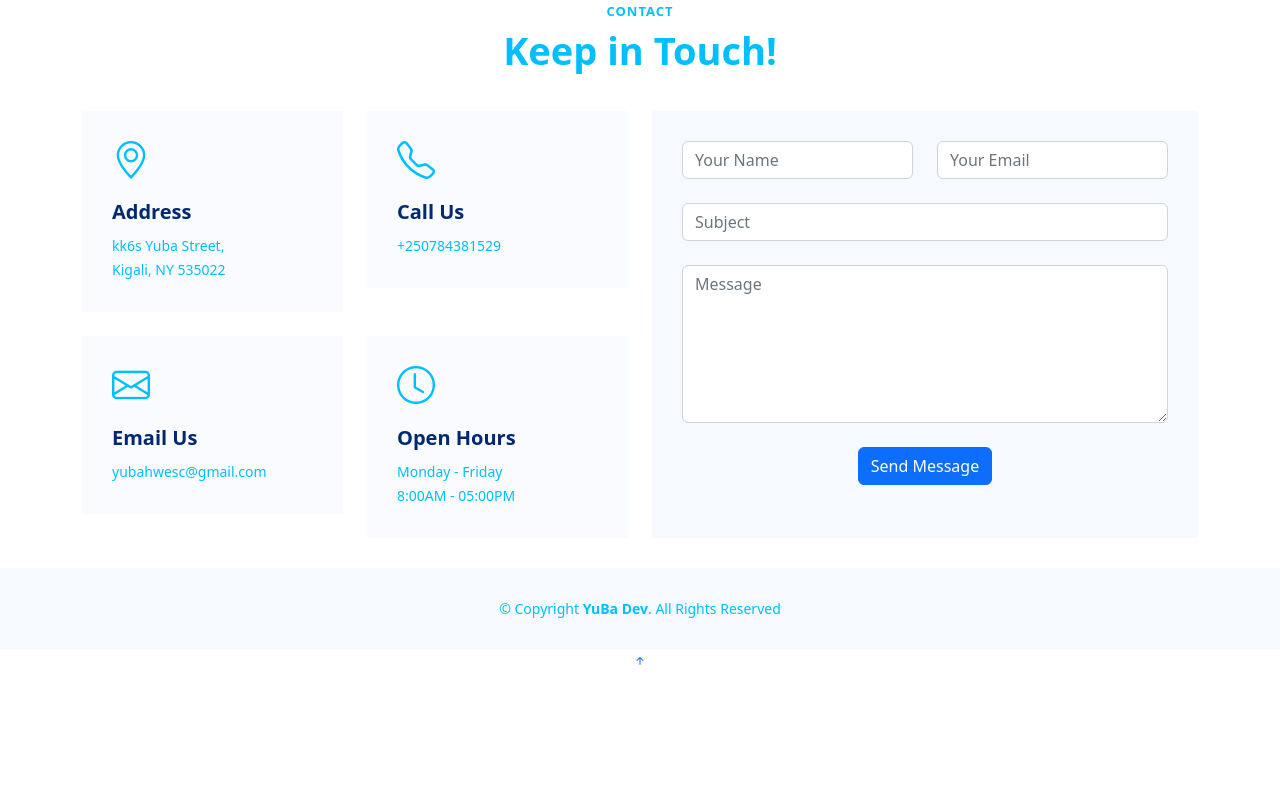
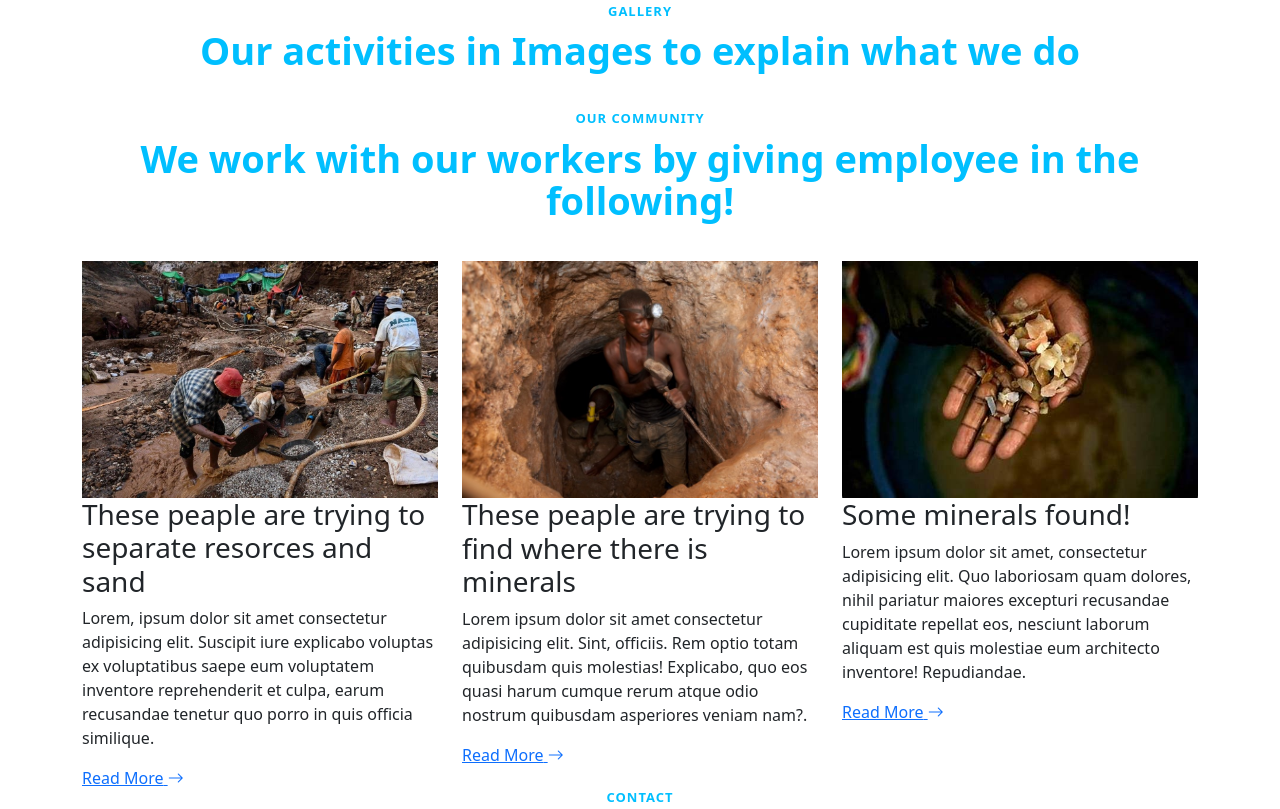
Before and after one commit to yschristian/mining_services, a plain HTML site: page index.html in a window 1280 px wide. Shown: the part 2699-3508 px from the top of the page. Before the commit the page ends 3372 px from the top, so only its background shows below. Drawn offline with nearby package versions, Linux system fonts and the light colour scheme.

Commit message:
community pages

```diff
--- a/css/index.css
+++ b/css/index.css
@@ -165,6 +165,23 @@ body{
     padding: 30px;
     height: 100%;
   }
+  .contact .contact-form input, .contact .contact-form textarea{
+    border-radius: 0;
+    box-shadow: none;
+    font-size: 14px;
+  }
+  .contact .contact-form input:focus, .contact .contact-form textarea:focus{
+    border-color: #00bfff;
+  }
+  .contact .contact-form input{
+    padding: 10px 15px;
+  }
+  .contact .contact-form textarea{
+    padding: 12px 15px;
+  }
+  .contact .contact-form button[type=submit]:hover{
+    background-color: #00bfff;
+  }
   .section-header {
     text-align: center;
     padding-bottom: 40px;
@@ -204,10 +221,11 @@ body{
   .services .service-box p{
     font-family: "Poppins SemiBold";
   }
+
+
   /* team */
   .team{
     margin-bottom: 80px;
-    /* background: #fff; */
     padding: 60px 0;
   }
   .team .member {
--- a/index.html
+++ b/index.html
@@ -32,7 +32,7 @@
               <a class="nav-link" href="#team">Our Team</a>
             </li>
             <li class="nav-item">
-              <a class="nav-link" href="#garrely">Gallery </a>
+              <a class="nav-link" href="#gallery">Gallery</a>
             </li>
             <li class="nav-item">
               <a class="nav-link" href="#community">Community</a>
@@ -229,10 +229,55 @@
 
 </section>
 <!-- Garrely -->
-<!-- <section id="garrely" class="garrely">
+<section id="gallery" class="gallery">
 
 
-</section> -->
+    <header class="section-header">
+      <h2>Gallery</h2>
+      <p>Our activities in Images to explain what we do</p>
+    </header>
+    <!-- Slideshow container -->
+</section>
+  <!-- community -->
+  <section id="communiry" class="community">
+  <div class="container" data-aos="fade-up">
+    <header class="section-header">
+      <h2>Our Community</h2>
+      <p>We work with our workers by giving employee in the following!</p>
+    </header>
+
+    <div class="row">
+
+      <div class="col-lg-4" data-aos="fade-up" data-aos-delay="200">
+        <div class="box">
+          <img src="images/image3.jpg" class="img-fluid" alt="">
+          <h3>These peaple are trying to separate resorces and sand</h3>
+          <p>Lorem, ipsum dolor sit amet consectetur adipisicing elit. Suscipit iure explicabo voluptas ex voluptatibus saepe eum voluptatem inventore reprehenderit et culpa, earum recusandae tenetur quo porro in quis officia similique.</p>
+          <a href="./page404.html" class="read-more"><span>Read More</span> <i class="bi bi-arrow-right"></i></a>
+        </div>
+      </div>
+
+      <div class="col-lg-4 mt-4 mt-lg-0" data-aos="fade-up" data-aos-delay="400">
+        <div class="box">
+          <img src="images/image2.jpg" class="img-fluid" alt="">
+          <h3>These peaple are trying to find where there is minerals</h3>
+          <p>Lorem ipsum dolor sit amet consectetur adipisicing elit. Sint, officiis. Rem optio totam quibusdam quis molestias! Explicabo, quo eos quasi harum cumque rerum atque odio nostrum quibusdam asperiores veniam nam?.</p>
+          <a href="./page404.html" class="read-more"><span>Read More</span> <i class="bi bi-arrow-right"></i></a>
+        </div>
+      </div>
+
+      <div class="col-lg-4 mt-4 mt-lg-0" data-aos="fade-up" data-aos-delay="600">
+        <div class="box">
+          <img src="images/image4.jpg" class="img-fluid" alt="">
+          <h3>Some minerals found!</h3>
+          <p>Lorem ipsum dolor sit amet, consectetur adipisicing elit. Quo laboriosam quam dolores, nihil pariatur maiores excepturi recusandae cupiditate repellat eos, nesciunt laborum aliquam est quis molestiae eum architecto inventore! Repudiandae.</p>
+          <a href="./page404.html" class="read-more"><span>Read More</span> <i class="bi bi-arrow-right"></i></a>
+        </div>
+      </div>
+    </div>
+  </div>
+  </section>
+</section>
     <!-- contact section -->
     <section id="contact" class="contact">
       <div class="container" data-aos="fade-up">
@@ -278,7 +323,7 @@
           </div>
 
           <div class="col-lg-6">
-            <form action="fo" method="post" class="contact-form">
+            <form  method="post" class="contact-form">
               <div class="row gy-4">
 
                 <div class="col-md-6">
@@ -298,7 +343,7 @@
                 </div>
 
                 <div class="col-md-12 text-center">
-                  <button class="btn btn-primary mb-2 type="submit">Send Message</button>
+                  <button class="btn btn-primary mb-2 "type="submit">Send Message</button>
                 </div>
               </div>
             </form>
@@ -315,6 +360,6 @@
       </div>
     </footer><!-- End Footer -->
     <a href="#" class="back-to-top d-flex align-items-center justify-content-center"><i class="bi bi-arrow-up-short"></i></a>
-
-</body>
+    <script src="js/inde.js" ></script>
+  </body>
 </html>
```
Also changed, not shown: page404.html (added, +14 -0 lines).
